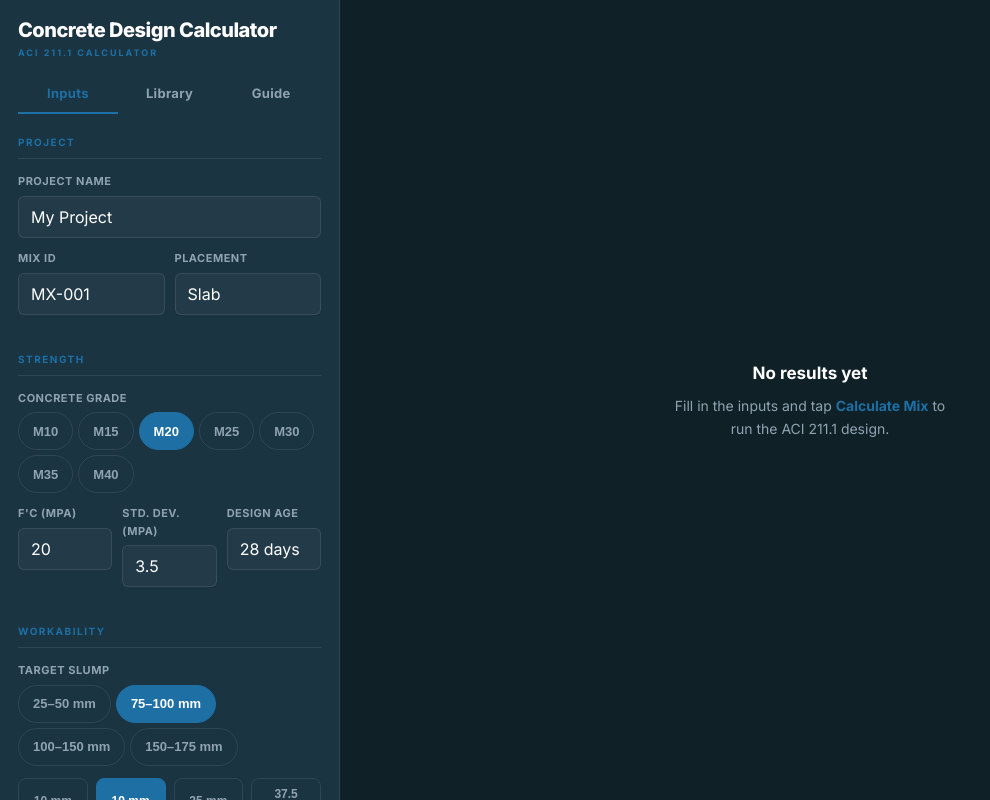
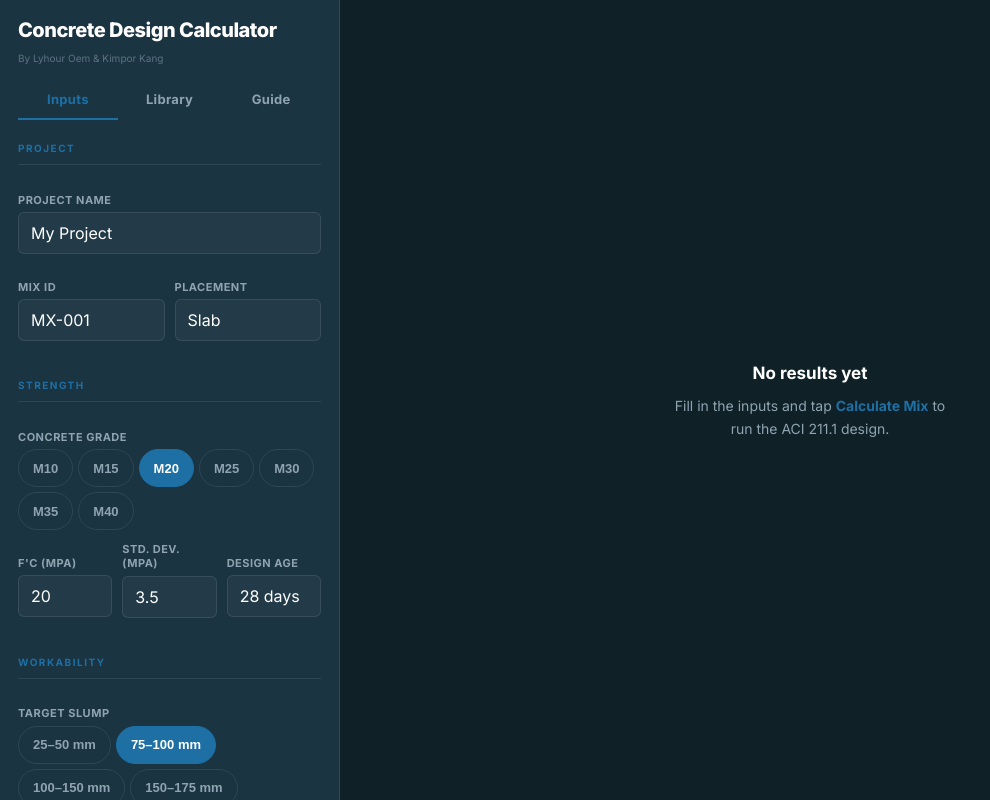
Before and after one commit to kimporprg/concrete-mix-calculator, a React (Vite) app: page / in a window 1280 px wide. Shown: the whole page, without its empty margins (0-990 px from the left). Built offline with nearby package versions, Linux system fonts and the light colour scheme.

Commit message:
Version 0.0.4 (Further fixes)

```diff
--- a/src/App.jsx
+++ b/src/App.jsx
@@ -119,8 +119,8 @@ export default function App() {
             <div style={{ fontSize: 20, fontWeight: 800, color: 'var(--white)', letterSpacing: '-0.5px' }}>
               Concrete Design Calculator
             </div>
-            <div style={{ fontSize: 9, fontWeight: 700, color: 'var(--accent)', letterSpacing: '2px', textTransform: 'uppercase' }}>
-              ACI 211.1 CALCULATOR
+            <div style={{ fontSize: 10, color: 'var(--mid)', marginTop: 4 }}>
+              By Lyhour Oem &amp; Kimpor Kang
             </div>
             <div style={{ marginTop: 14 }}>
               <LeftTabBar />
@@ -164,8 +164,8 @@ export default function App() {
               <div style={{ fontSize: 17, fontWeight: 800, color: 'var(--white)', letterSpacing: '-0.3px' }}>
                 Concrete Design Calculator
               </div>
-              <div style={{ fontSize: 8, fontWeight: 700, color: 'var(--accent)', letterSpacing: '2px', textTransform: 'uppercase' }}>
-                ACI 211.1 CALCULATOR
+              <div style={{ fontSize: 9, color: 'var(--mid)', marginTop: 2 }}>
+                By Lyhour Oem &amp; Kimpor Kang
               </div>
             </div>
             {/* Mobile view toggle */}
--- a/src/index.css
+++ b/src/index.css
@@ -166,7 +166,14 @@ body {
 .divider { border: none; border-top: 1px solid var(--line); margin: 12px 0; }
 
 /* ─── Inputs ──────────────────────────────────────────────────── */
-.field-label { font-size: 11px; font-weight: 700; color: var(--muted); text-transform: uppercase; letter-spacing: 0.5px; margin-bottom: 5px; }
+.field-label {
+  font-size: 11px; font-weight: 700; color: var(--muted);
+  text-transform: uppercase; letter-spacing: 0.5px;
+  margin-bottom: 5px;
+  min-height: 28px;
+  display: flex; align-items: flex-end;
+  line-height: 1.3;
+}
 
 .field-input {
   width: 100%;
```
